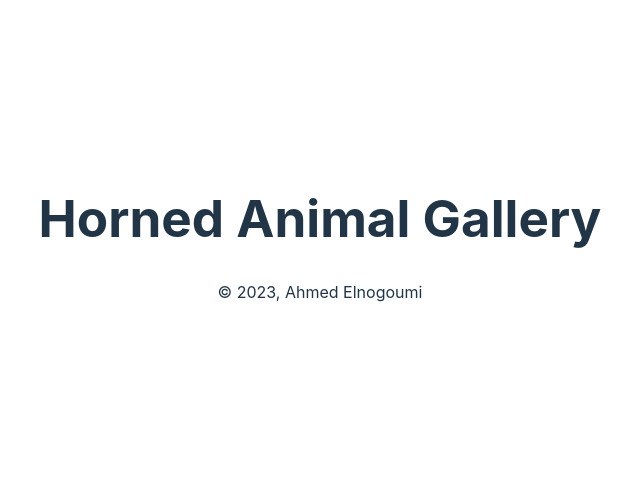
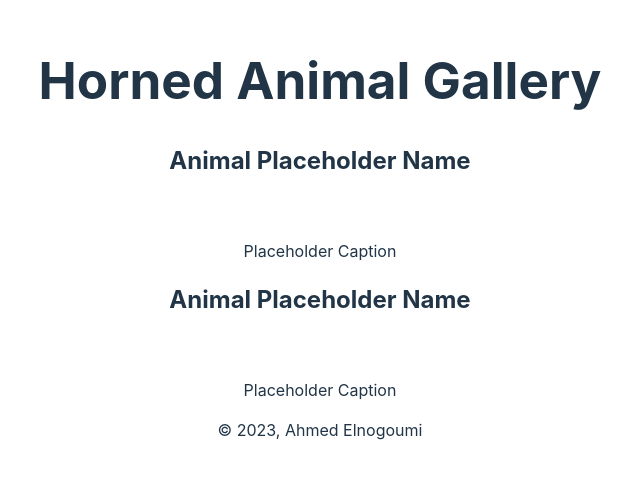
Before and after one commit to ahmed-elnogoumi/Gallery-of-Horns, a React (Vite) app: page / in a window 1280 px wide. Shown: the part 162-640 px from the top of the page, without its empty margins (320-960 px from the left). Built offline with nearby package versions, Linux system fonts and the light colour scheme.

Commit message:
added react components

```diff
--- a/src/App.jsx
+++ b/src/App.jsx
@@ -1,6 +1,7 @@
 import './App.css'
 import Header from './Header.jsx'
 import Footer from './Footer.jsx'
+import Gallery from './Gallery.jsx'
 
 
 function App() {
@@ -8,6 +9,7 @@ function App() {
   return (
     <>
       <Header></Header>
+      <Gallery></Gallery>
       <Footer></Footer>
     </>
   )
--- /dev/null
+++ b/src/Gallery.jsx
@@ -0,0 +1,12 @@
+import HornedBeast from './HornedBeast.jsx'
+
+function Gallery() {
+    return (
+        <>
+            <HornedBeast></HornedBeast>
+            <HornedBeast></HornedBeast>
+        </>
+    )
+}
+
+export default Gallery
--- /dev/null
+++ b/src/HornedBeast.jsx
@@ -0,0 +1,11 @@
+function HornedBeast() {
+    return (
+        <>
+            <h2>Animal Placeholder Name</h2>
+            <img></img>
+            <p>Placeholder Caption</p>
+        </>
+    )
+}
+
+export default HornedBeast
```
